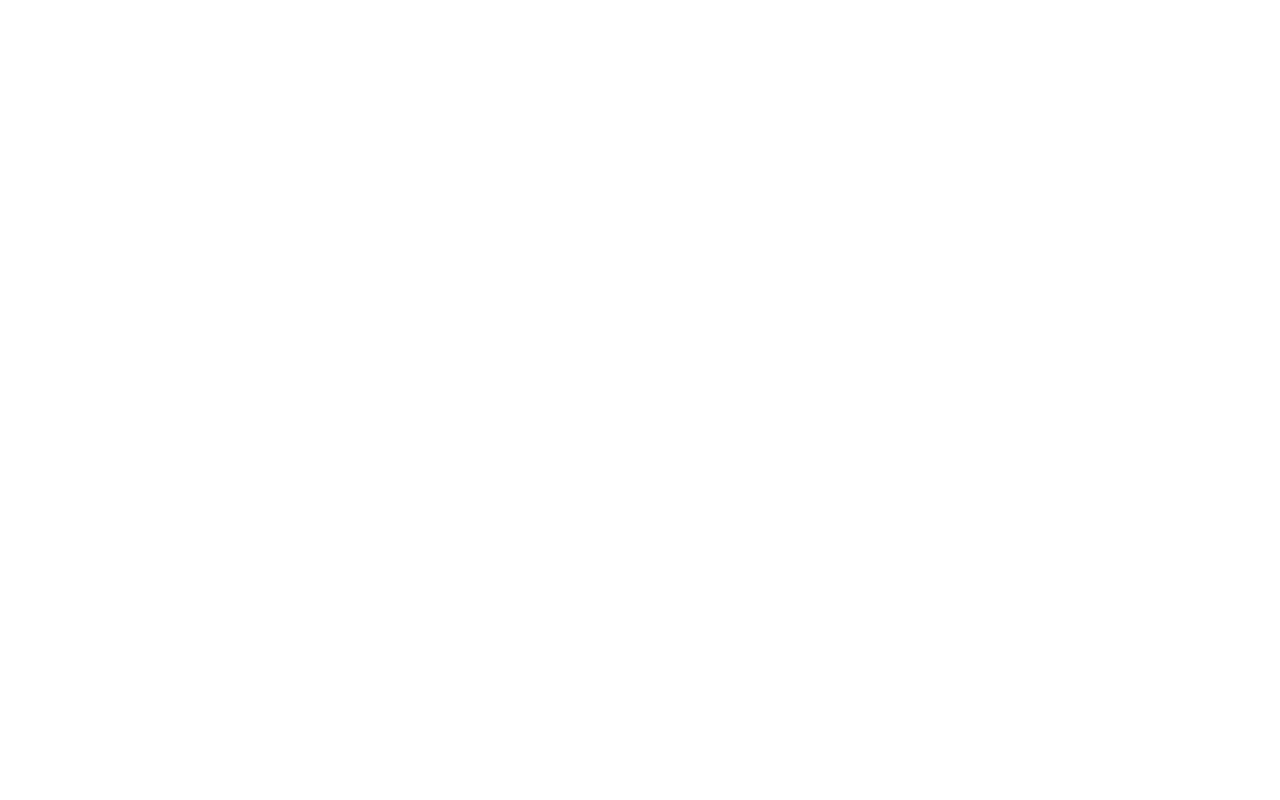
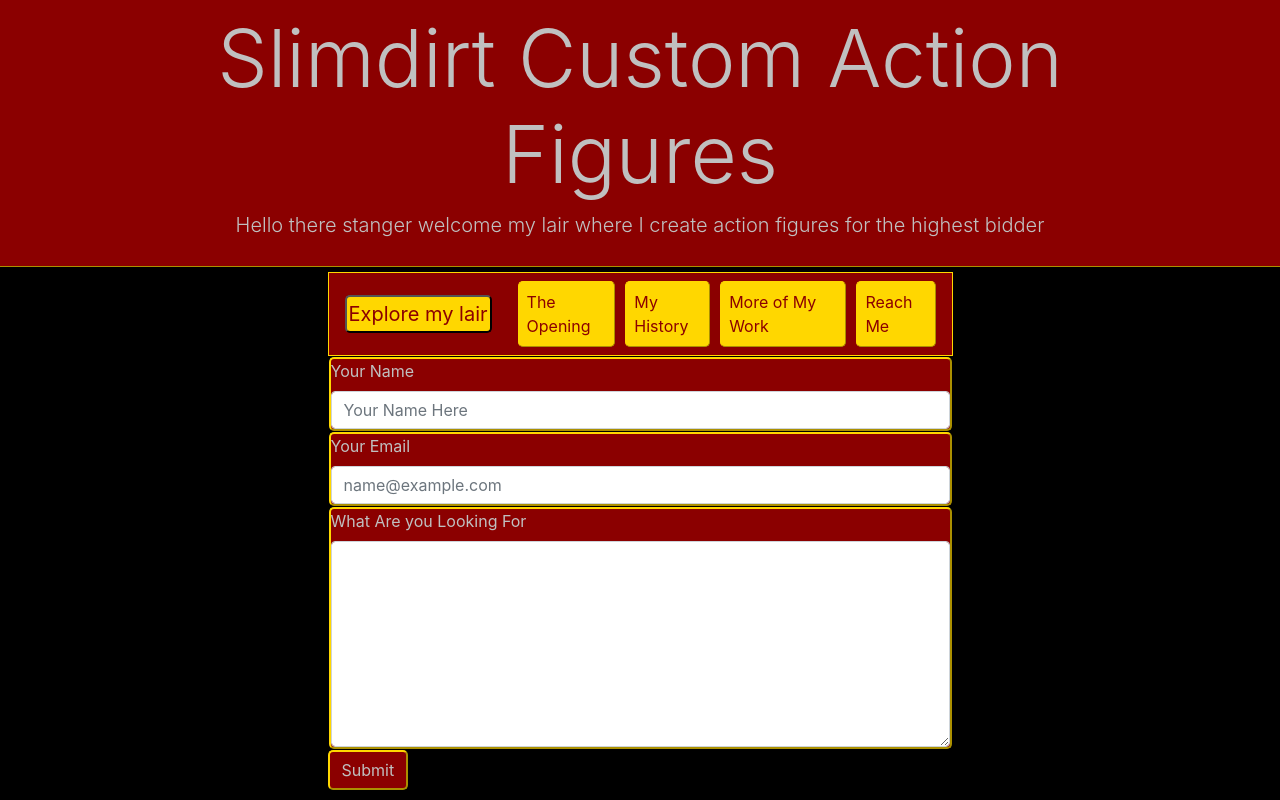
Before and after one commit to cmatchneer/slimdirtcustoms, a plain HTML site: page contact.html in a window 1280 px wide. Drawn offline with nearby package versions, Linux system fonts and the light colour scheme.

Commit message:
contact page done and got the image hover to work totally

```diff
--- a/contact.html
+++ b/contact.html
@@ -0,0 +1,82 @@
+<!DOCTYPE html>
+<html lang="en">
+
+<head>
+    <meta charset="UTF-8">
+    <meta name="viewport" content="width=device-width, initial-scale=1.0">
+    <meta http-equiv="X-UA-Compatible" content="ie=edge">
+    <link rel="stylesheet" href="https://maxcdn.bootstrapcdn.com/bootstrap/4.0.0/css/bootstrap.min.css" integrity="sha384-Gn5384xqQ1aoWXA+058RXPxPg6fy4IWvTNh0E263XmFcJlSAwiGgFAW/dAiS6JXm" crossorigin="anonymous">
+    <link rel="stylesheet" href="css/style.css">
+    <title>Background</title>
+</head>
+
+<body>
+    <div class="row">
+        <div class="col-md-12">
+            <div class="jumbotron jumbotron-fluid">
+
+                <div class="container">
+                    <h1 class="display-4">Slimdirt Custom Action Figures</h1>
+                    <p class="lead">Hello there stanger welcome my lair where I create action figures for the highest bidder</p>
+                </div>
+            </div>
+        </div>
+    </div>
+    <div class="row">
+        <div class="col-md-3">
+
+        </div>
+        <div class="col-md-6">
+            <nav class="navbar navbar-expand-lg navbar-dark bg-dark">
+                <a class="navbar-brand" href="#">Explore my lair</a>
+                <button class="navbar-toggler" type="button" data-toggle="collapse" data-target="#navbarNav" aria-controls="navbarNav" aria-expanded="false" aria-label="Toggle navigation">
+                                  <span class="navbar-toggler-icon"></span>
+                                </button>
+                <div class="collapse navbar-collapse" id="navbarNav">
+                    <ul class="navbar-nav">
+                        <li class="nav-item active">
+                            <a class="nav-link" href="index.html">The Opening </a>
+                        </li>
+                        <li class="nav-item active">
+                            <a class="nav-link" href="background.html">My History</a>
+                        </li>
+                        <li class="nav-item active">
+                            <a class="nav-link" target="_blank" href="https://www.instagram.com/slimdirte.customs/?igshid=12burnpzplbzj">More of My Work</a>
+                        </li>
+                        <li class="nav-item active">
+                            <a class="nav-link " href="#">Reach Me</a>
+                        </li>
+                    </ul>
+                </div>
+            </nav>
+        </div>
+    </div>
+    <div class="row">
+        <div class="col-md-3">
+
+        </div>
+        <div class="col-md-6">
+            <form>
+                <div class="form-group">
+                    <label for="exampleFormControlInput1">Your Name</label>
+                    <input type="text" class="form-control" id="fullName" placeholder="Your Name Here">
+                </div>
+                <div class="form-group">
+                    <label for="exampleFormControlInput1">Your Email</label>
+                    <input type="email" class="form-control" id="enterEmail" placeholder="name@example.com">
+                </div>
+
+
+                <div class="form-group">
+                    <label for="exampleFormControlTextarea1">What Are you Looking For</label>
+                    <textarea class="form-control" id="exampleFormControlTextarea1" rows="8"></textarea>
+
+                </div>
+                <button type="button" class="btn btn-danger">Submit</button>
+            </form>
+        </div>
+    </div>
+
+</body>
+
+</html>
--- a/css/style.css
+++ b/css/style.css
@@ -17,10 +17,18 @@ img:hover {
     z-index: 1;
 }
 
+label {
+    color: silver;
+}
+
+.row {
+    position: relative;
+}
+
 .jumbotron {
     padding: 10px;
     margin-bottom: 5px;
-    border-bottom: 1px solid gold;
+    border-bottom: 1px outset gold;
 }
 
 .jumbotron-fluid {
@@ -60,14 +68,14 @@ img:hover {
 
 .navbar-brand {
     color: darkred !important;
-    border: 2px solid black;
+    border: 2px outset black;
     border-radius: 5px;
     padding: 2px;
     background-color: gold;
 }
 
 .nav-item {
-    border: 1px solid gold;
+    border: 1px outset gold;
     background-color: gold;
     border-radius: 5px;
     margin-left: 10px;
@@ -78,3 +86,23 @@ img:hover {
     background-color: black;
     border-radius: 5px;
 }
+
+.form-group {
+    border: 2px outset gold;
+    border-radius: 5px;
+    background-color: darkred;
+    margin: 1px;
+}
+
+.btn {
+    color: silver;
+    margin: 0;
+    background-color: darkred;
+    border: 2px outset gold;
+    border-radius: 5px;
+}
+
+#thirdPic:hover {
+    position: absolute;
+    right: 0;
+}
```
Also changed, not shown: index.html (+3 -3 lines).
